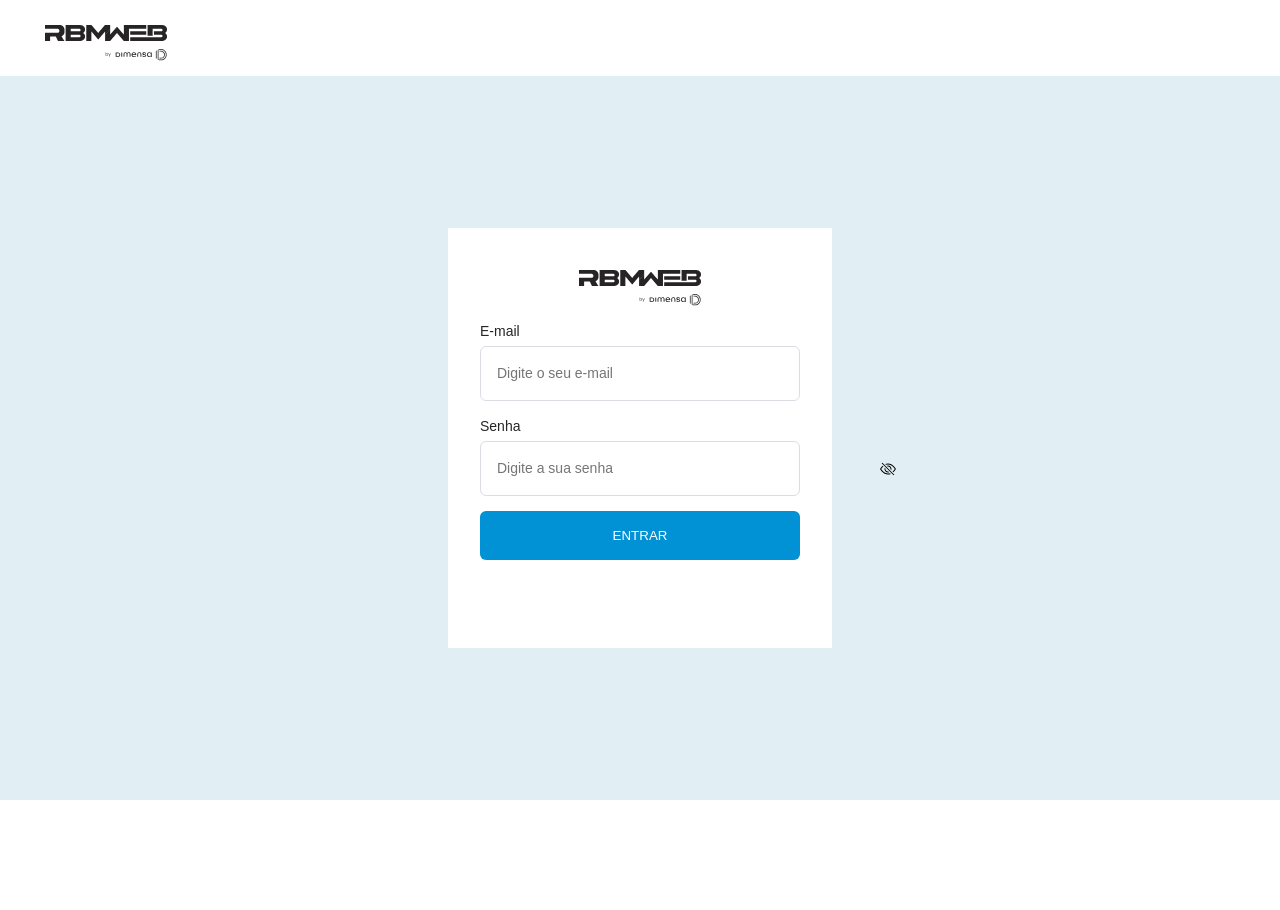
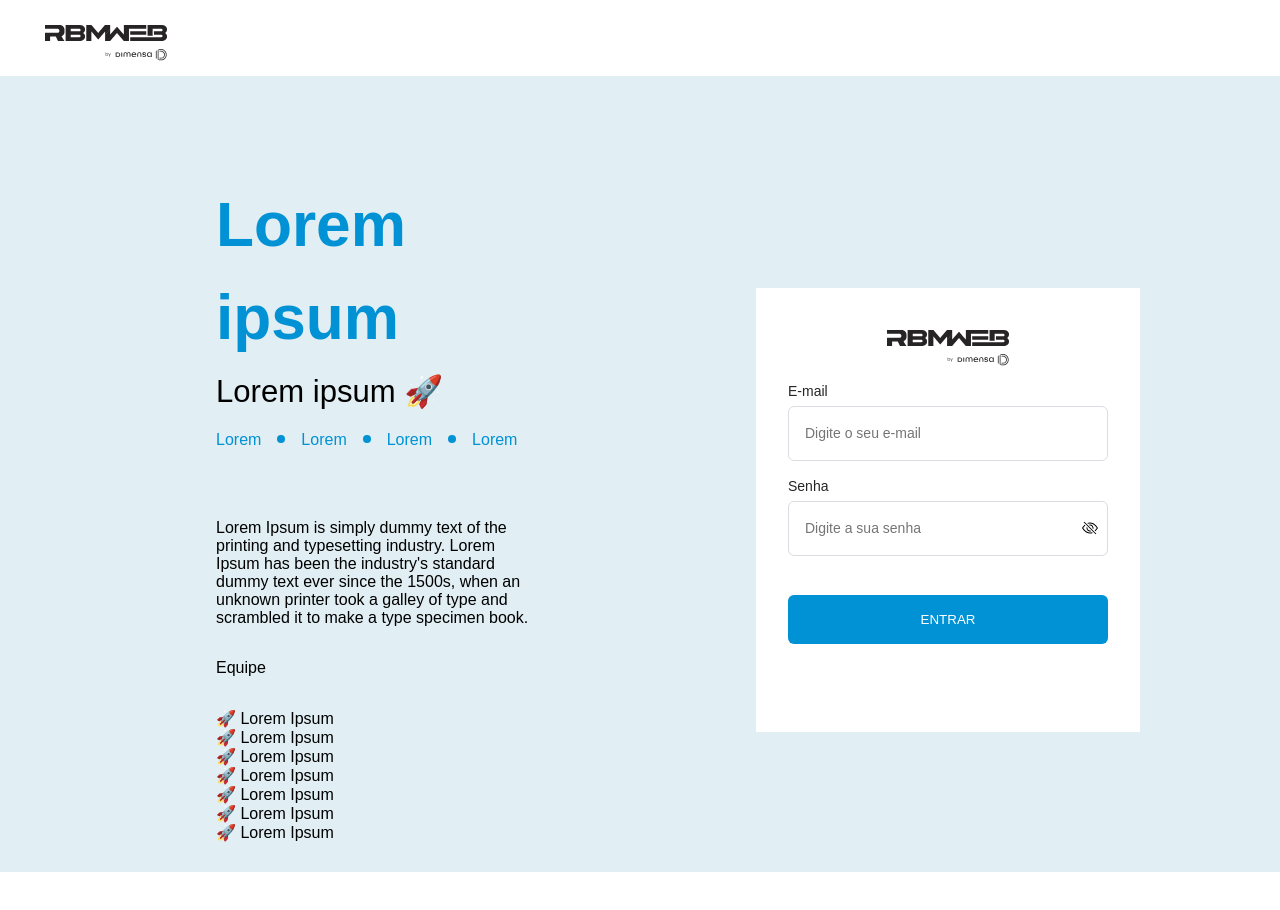
Before and after one commit to paulohenriqueresende10/rbm-resource-manager, a React (Create React App) app: page / in a window 1280 px wide. Shown: the top 910 px of the page. Before the commit the page ends 800 px from the top, so only its background shows below. Built offline with nearby package versions, Linux system fonts and the light colour scheme.

Commit message:
feat: adicionando text-container no projeto

```diff
--- a/src/components/atoms/container/container-style.ts
+++ b/src/components/atoms/container/container-style.ts
@@ -1,7 +1,7 @@
 import styled from "styled-components";
 
 export const StyledContainer = styled.div`
-    padding:72px 0 72px 108px;
+    padding: 72px 0px 72px 108px;
     width: 30vw;
 `;
 
--- a/src/components/atoms/input-container/input-container-index.tsx
+++ b/src/components/atoms/input-container/input-container-index.tsx
@@ -20,7 +20,7 @@ export default function InputContainer({children, showLabel, type, placeholder}:
         }
         <Input type={type} placeholder={placeholder }/>
         {type==='password' &&
-        <EyeIcon/>}
+        <EyeIcon />}
     </Styled.StyledInputContainer>
     </>
 
--- a/src/components/molecules/main/main-style.ts
+++ b/src/components/molecules/main/main-style.ts
@@ -5,7 +5,7 @@ export const StyledMain = styled.main`
     display: flex;
     justify-content: center;
     height: calc(100% - 76px);
-    /* padding: 181px 140px 182px 108px; */
+    padding: 72px 140px 0px 108px;
     gap: 225.26px;
     align-items: center;
     background-color: ${({theme})=> theme.colors.primary4};
--- a/src/components/particles/eye/eye-style.ts
+++ b/src/components/particles/eye/eye-style.ts
@@ -6,9 +6,9 @@ import ClosedEyeIcon from '../../../assets/svg/closedEye-icon';
 export const StyledSpan = styled.span`
     cursor: pointer;
     width: 15px;
-    position: absolute;
-    margin-left: 400px;
-    margin-top: 30px;
+    position: relative;
+    left: 294px;
+    top: -40px;
 `;
 
 export const StyledOpenEye = styled(OpenEyeIcon)`
--- a/src/pages/login/index.tsx
+++ b/src/pages/login/index.tsx
@@ -1,3 +1,4 @@
+import Container from 'components/atoms/container/container-index'
 import InputContainer from 'components/atoms/input-container/input-container-index'
 import Section from 'components/atoms/section/section-index'
 import Header from 'components/molecules/header/header-index'
@@ -14,6 +15,7 @@ export default function Login() {
       <Logo />
     </Header>
     <Main>
+      <Container />
       <Section>
         <Logo/>
         <InputContainer placeholder="Digite o seu e-mail" type="text" showLabel={true}>E-mail</InputContainer>
```
